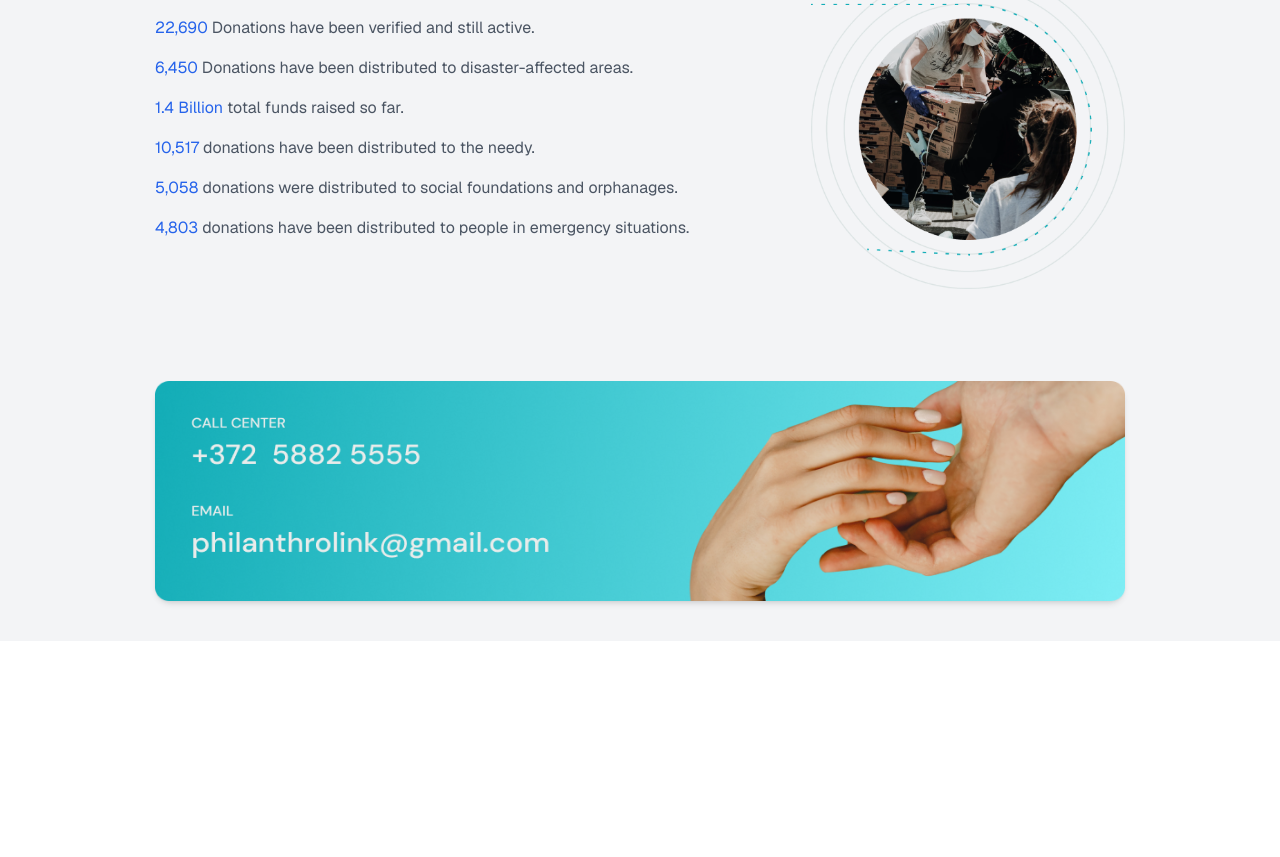
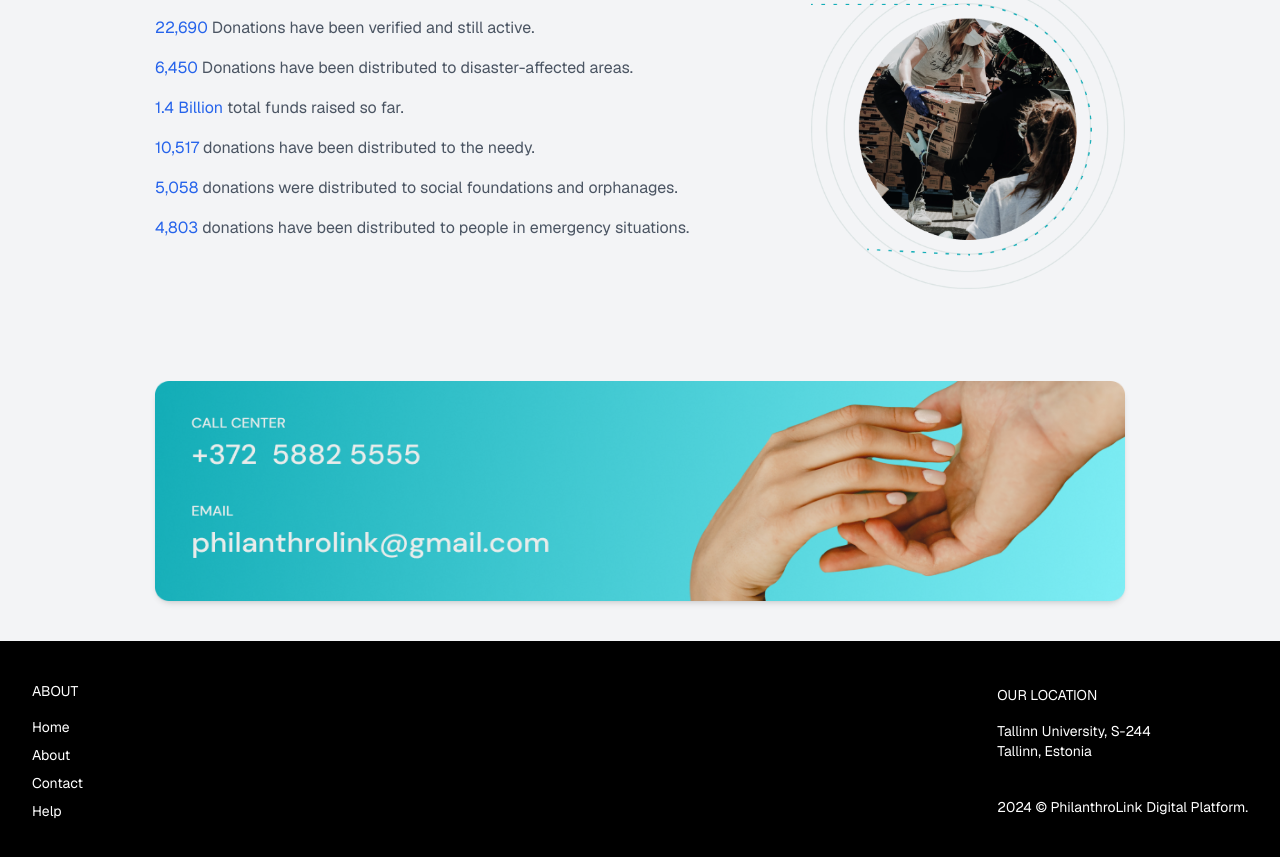
Before and after one commit to digital-explorers-2/philanthro-link, a Next.js app: page / in a window 1280 px wide. Shown: the part 3356-4213 px from the top of the page. Before the commit the page ends 3997 px from the top, so only its background shows below. Built offline with nearby package versions, Linux system fonts and the light colour scheme.

Commit message:
feat: add footer

```diff
--- a/app/page.tsx
+++ b/app/page.tsx
@@ -1,5 +1,6 @@
 import AboutSection from '@/components/AboutSection'
 import DonationSection from '@/components/DonationSection'
+import Footer from '@/components/Footer'
 import HeroSection from '@/components/HeroSection'
 import React from 'react'
 
@@ -9,6 +10,7 @@ export default function page() {
       <HeroSection />
       <DonationSection />
       <AboutSection />
+      <Footer />
     </div>
   )
 }
--- /dev/null
+++ b/components/Footer.tsx
@@ -0,0 +1,31 @@
+import React from 'react';
+import Link from 'next/link';
+
+function Footer() {
+  return (
+    <footer className="bg-black text-white py-10 text-sm">
+      <div className="container mx-auto px-6 lg:px-8 flex flex-col lg:flex-row justify-between items-start lg:items-center">
+        <div className="mb-8 lg:mb-0 w-full lg:w-auto">
+          <h2 className="mb-4">ABOUT</h2>
+          <nav className="flex flex-col space-y-2">
+            <Link href="#" className="text-muted-foreground transition-colors hover:text-primary text-white">Home</Link>
+            <Link href="#" className="text-muted-foreground transition-colors hover:text-primary text-white">About</Link>
+            <Link href="#" className="text-muted-foreground transition-colors hover:text-primary text-white">Contact</Link>
+            <Link href="#" className="text-muted-foreground transition-colors hover:text-primary text-white">Help</Link>
+          </nav>
+        </div>
+
+        <div className="w-full lg:w-auto lg:ml-auto">
+          <h2 className="mb-4">OUR LOCATION</h2>
+          <address className="not-italic mb-4">
+            Tallinn University, S-244<br />
+            Tallinn, Estonia
+          </address><br />
+          <p>2024 © PhilanthroLink Digital Platform.</p>
+        </div>
+      </div>
+    </footer>
+  );
+}
+
+export default Footer;
```
